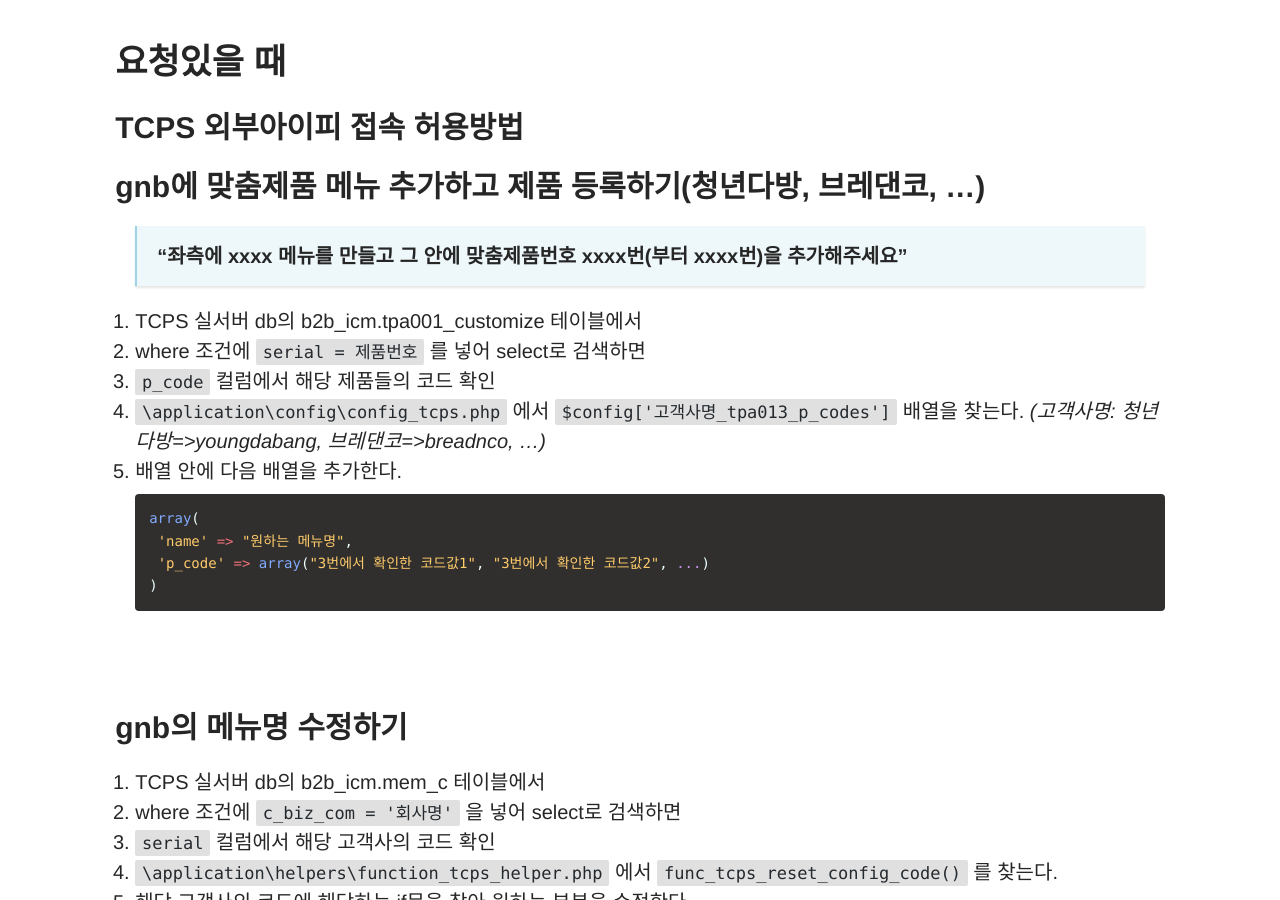
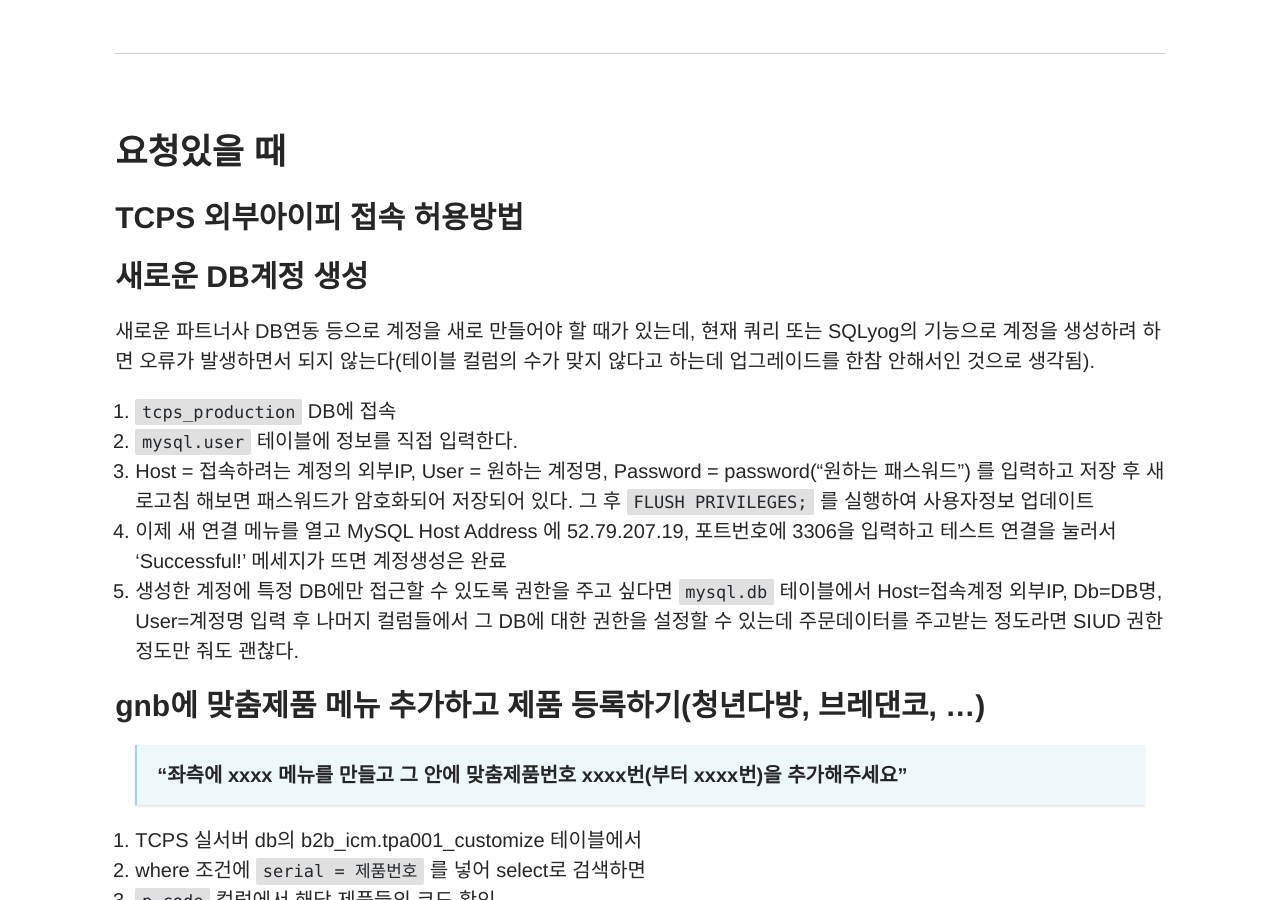
Before and after one commit to fffight88/fffight88.github.io, a Jekyll site: the page built from _jobdetail/tcps-management.md, in a window 1280 px wide and 900 px high, scrolled down 3523 px. Built offline with Jekyll 4.4.1, drawn with Linux system fonts in a browser that asks for light colours; a script that is not in the unit is left out; comment, search, counter and statistics services are not loaded; some of the changed text lies outside the part shown.

Commit message:
포스트 수정

```diff
--- a/_jobdetail/tcps-management.md
+++ b/_jobdetail/tcps-management.md
@@ -21,6 +21,7 @@ published: true
 	- [나의 위대한 할일](#나의-위대한-할일)
 - [요청있을 때](#요청있을-때)
 	- [TCPS 외부아이피 접속 허용방법](#tcps-외부아이피-접속-허용방법)
+	- [새로운 DB계정 생성](#새로운-db계정-생성)
 	- [gnb에 맞춤제품 메뉴 추가하고 제품 등록하기(청년다방, 브레댄코, ...)](#gnb에-맞춤제품-메뉴-추가하고-제품-등록하기청년다방-브레댄코-)
 	- [gnb의 메뉴명 수정하기](#gnb의-메뉴명-수정하기)
 	- [맞춤제품(TPA013) gnb 메뉴 등록이 처음인 고객사](#맞춤제품tpa013-gnb-메뉴-등록이-처음인-고객사)
@@ -42,6 +43,7 @@ published: true
 	- [사무실 이전 후](#사무실-이전-후)
 		- [오피스디포 리다이렉트](#오피스디포-리다이렉트)
 	- [정전, 사무실이전 등 IP가 바뀌었을 때](#정전-사무실이전-등-ip가-바뀌었을-때)
+	- [노트북 교체 등으로 환경설정 새로할 때](#노트북-교체-등으로-환경설정-새로할-때)
 - [로직 이해하기](#로직-이해하기)
 	- [gnb 메뉴 생성](#gnb-메뉴-생성)
 	- [명함/맞춤제품에 가변속성값 적용하기(템플릿 생성작업)](#명함맞춤제품에-가변속성값-적용하기템플릿-생성작업)
@@ -70,7 +72,7 @@ published: true
 ### DB서버(AWS EC2, 웹서버와 같은 인스턴스)
 - DB 호스트주소 : localhost
 - DB 계정 : root
-- 암호 : Xkfkrmfnq#@$ (타라그룹#@$)
+- 암호 : xkfkdkagh1! (타라암호1!) -> ***root계정의 패스워드를 바꿨을 때에는 /home/podtest/cron/db_backup.php 내에서도 바꿔줘야 함***
 - 포트번호 : 3306
 - SSH 호스트 : 52.79.207.19
 - SSH 계정 : root
@@ -123,6 +125,16 @@ published: true
 ## 요청있을 때
 
 ### TCPS 외부아이피 접속 허용방법
+
+### 새로운 DB계정 생성
+새로운 파트너사 DB연동 등으로 계정을 새로 만들어야 할 때가 있는데, 현재 쿼리 또는 SQLyog의 기능으로 계정을 생성하려 하면 오류가 발생하면서 되지 않는다(테이블 컬럼의 수가 맞지 않다고 하는데 업그레이드를 한참 안해서인 것으로 생각됨).
+
+1. `tcps_production` DB에 접속
+2. `mysql.user` 테이블에 정보를 직접 입력한다.
+3. Host = 접속하려는 계정의 외부IP, User = 원하는 계정명, Password = password("원하는 패스워드") 를 입력하고 저장 후 새로고침 해보면 패스워드가 암호화되어 저장되어 있다. 그 후 `FLUSH PRIVILEGES;` 를 실행하여 사용자정보 업데이트
+4. 이제 새 연결 메뉴를 열고 MySQL Host Address 에 52.79.207.19, 포트번호에 3306을 입력하고 테스트 연결을 눌러서 'Successful!' 메세지가 뜨면 계정생성은 완료
+5. 생성한 계정에 특정 DB에만 접근할 수 있도록 권한을 주고 싶다면 `mysql.db` 테이블에서 Host=접속계정 외부IP, Db=DB명, User=계정명 입력 후 나머지 컬럼들에서 그 DB에 대한 권한을 설정할 수 있는데 주문데이터를 주고받는 정도라면 SIUD 권한 정도만 줘도 괜찮다.
+
 
 ### gnb에 맞춤제품 메뉴 추가하고 제품 등록하기(청년다방, 브레댄코, ...)
 
@@ -306,6 +318,12 @@ array(
 <br>
 <br>
 
+### 노트북 교체 등으로 환경설정 새로할 때
+
+* XAMPP 기준으로, 새로 개발환경 구축하면서 아파치 서버 설정할 때 DocumentRoot를 새로 설정했으면 그 폴더에 대한 권한도 풀어줘야한다. DocumentRoot 외부에 있는 폴더를 실행할 때에도 권한을 풀어주지 않으면 권한이 없다는 이유로 실행이 되지 않는다.
+
+1.
+
 <br>
 
 ***
```
Also changed, not shown: 2 other files.
